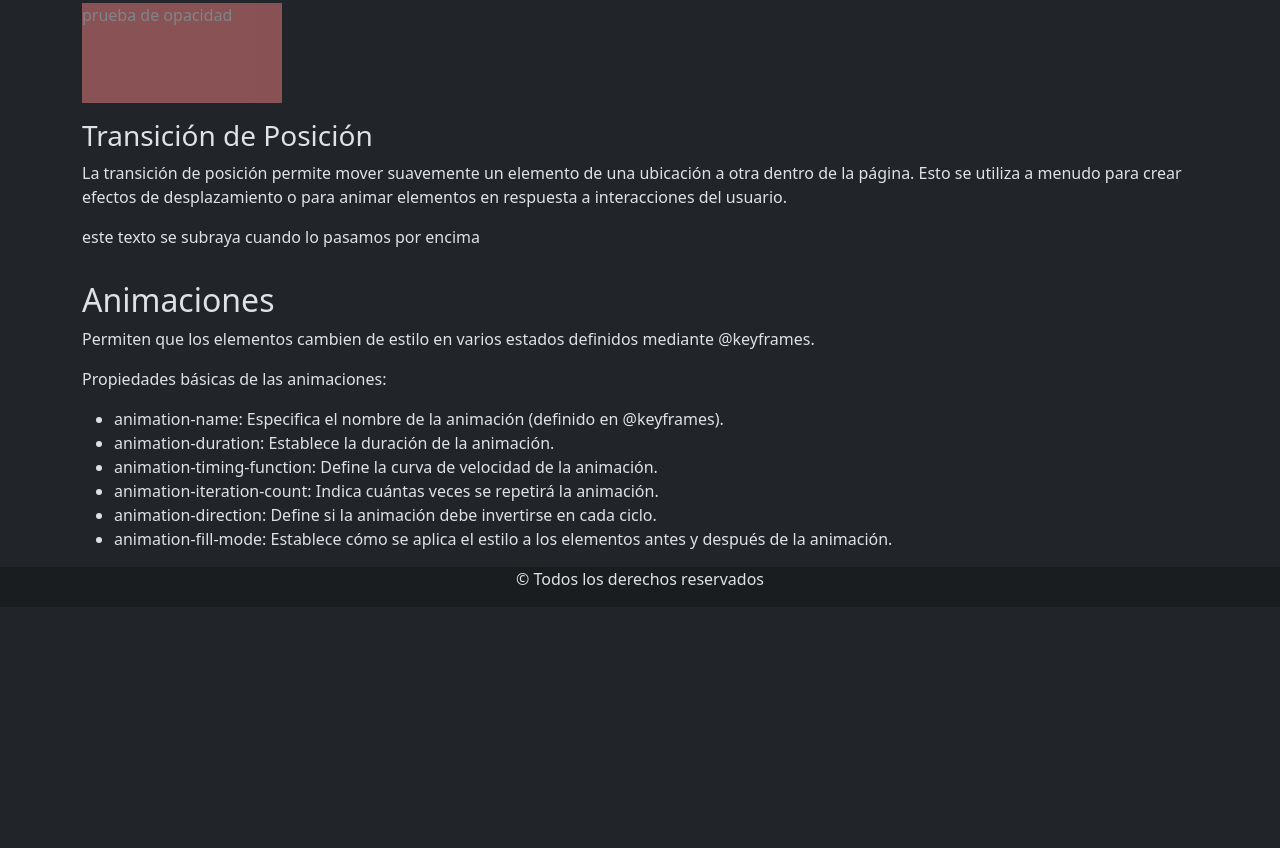
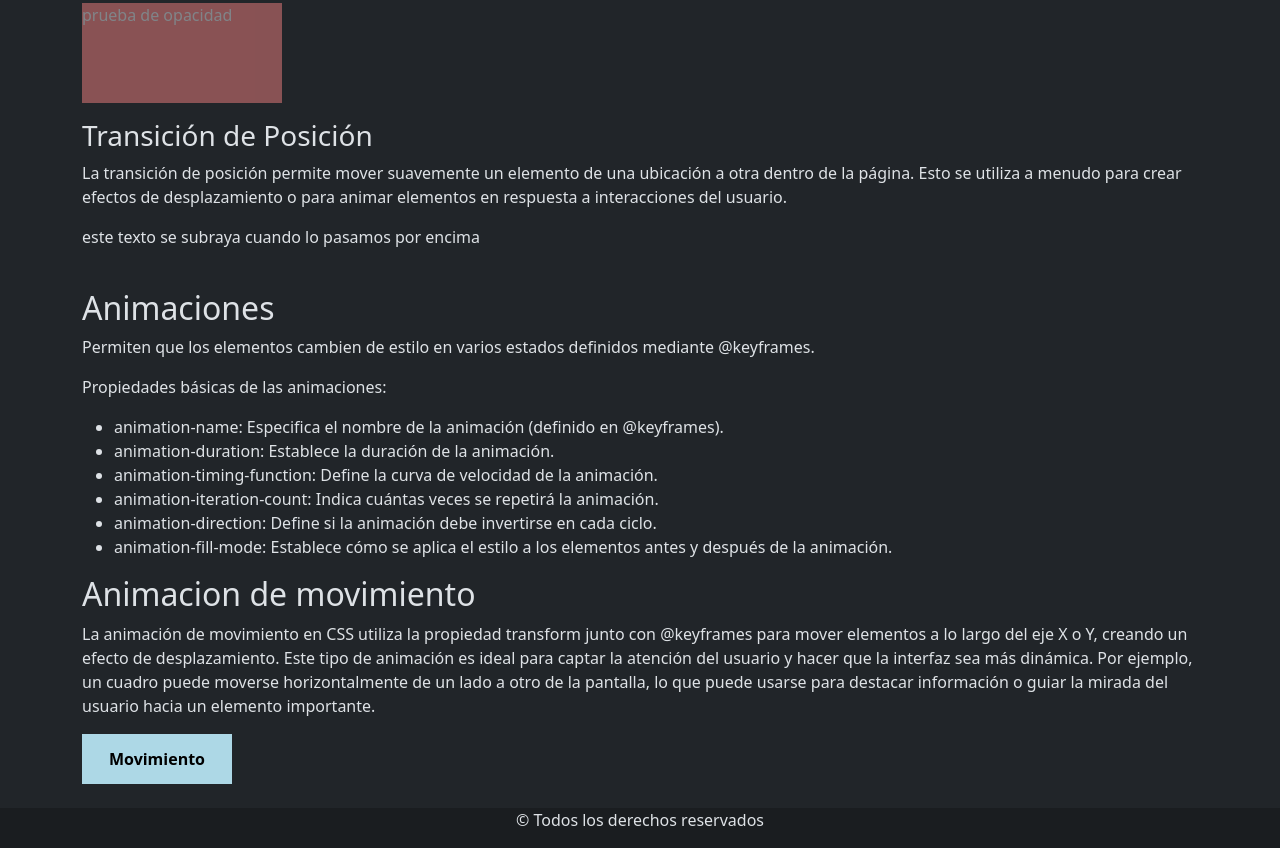
Before and after one commit to marcos-gonzalez07/practicaTransicionesAnimaciones, a plain HTML site: page index.html in a window 1280 px wide. Shown: the part 1126-1974 px from the top of the page. Before the commit the page ends 1733 px from the top, so only its background shows below. Drawn offline with nearby package versions, Linux system fonts and the light colour scheme.

Commit message:
agregamos el maquetado del ejemplo de animaciones de movimiento

```diff
--- a/css/style.css
+++ b/css/style.css
@@ -68,3 +68,12 @@ main{
 .subrayado:hover::after{
     width: 100%;
 }
+
+/*  ANIMACION DE MOVIMIENTOS*/
+.contenedorAnimado{
+    width: 150px;
+    height: 50px;
+    background-color: lightblue;
+    color: black;
+
+}
--- a/index.html
+++ b/index.html
@@ -95,7 +95,7 @@
         </article>
 
       </section>
-      <section>
+      <section class="my-4">
         <article>
           <h2>Animaciones</h2>
           <p>Permiten que los elementos cambien de estilo en varios estados definidos mediante @keyframes.</p>
@@ -109,6 +109,13 @@
             <li>animation-fill-mode: Establece cómo se aplica el estilo a los elementos antes y después de la animación.</li>
           </ul>
         </article>
+        <article>
+          <h2>Animacion de movimiento</h2>
+          <p>La animación de movimiento en CSS utiliza la propiedad transform junto con @keyframes para mover elementos a lo largo del eje X o Y, creando un efecto de desplazamiento. Este tipo de animación es ideal para captar la atención del usuario y hacer que la interfaz sea más dinámica. Por ejemplo, un cuadro puede moverse horizontalmente de un lado a otro de la pantalla, lo que puede usarse para destacar información o guiar la mirada del usuario hacia un elemento importante.</p>
+          <div class="contenedorAnimado d-flex justify-content-center align-items-center">
+            <p class="fw-bold m-0">Movimiento</p>
+          </div>
+        </article>
       </section>
 
     </main>
```
